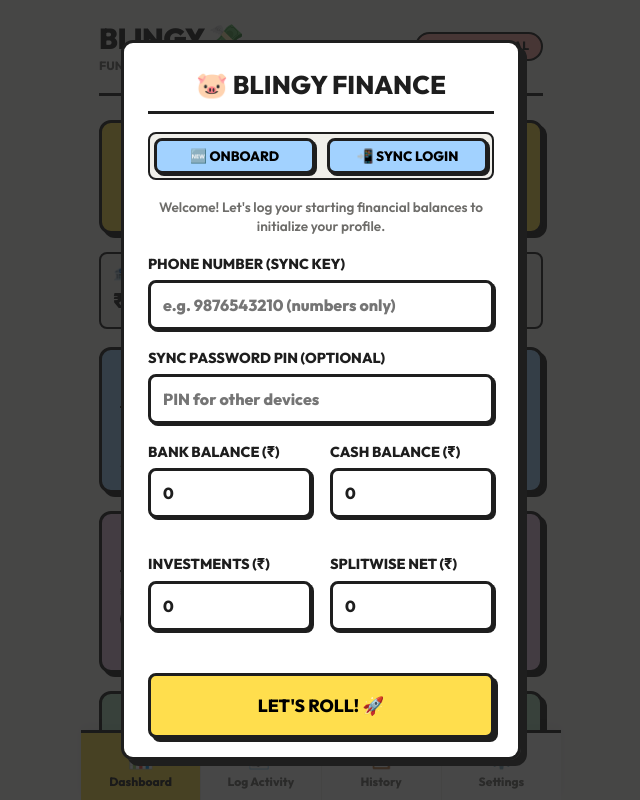
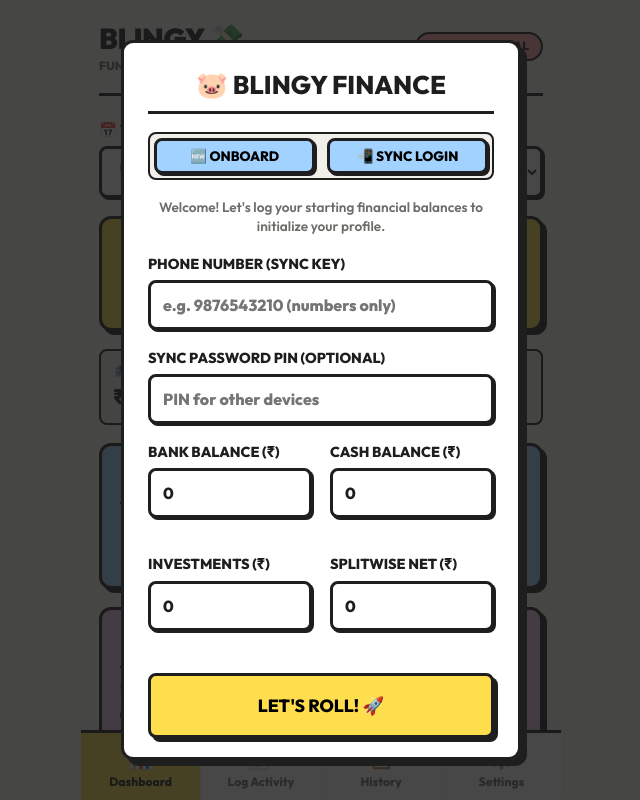
Before and after one commit to parikhniket655/finance-tracker, a plain HTML site: page index.html in a window 1280 px wide. Shown: the top 800 px of the page, without its empty margins (319-959 px from the left). Drawn offline with Linux system fonts and the light colour scheme.

Commit message:
feat: add month selector dropdown to dashboard to filter expenses, income, investments, and running balances by selected month

```diff
--- a/app.js
+++ b/app.js
@@ -256,7 +256,69 @@
   }
 }
 
+function populateMonthSelector() {
+  const selector = document.getElementById('dash-month-select');
+  if (!selector) return;
+
+  const prevValue = selector.value || 'current';
+
+  // Find all unique months in transactions
+  const months = new Set();
+
+  // Add current month by default
+  const today = new Date();
+  const currentYearMonth = today.getFullYear() + '-' + String(today.getMonth() + 1).padStart(2, '0');
+  months.add(currentYearMonth);
+
+  state.transactions.forEach(tx => {
+    if (tx.date && tx.date.length >= 7) {
+      months.add(tx.date.substring(0, 7));
+    }
+  });
+
+  // Convert Set to sorted Array descending
+  const sortedMonths = Array.from(months).sort((a, b) => b.localeCompare(a));
+
+  // Build options
+  selector.innerHTML = '';
+
+  // Add default "Current Month" and "All Time" at the top
+  const optCurrent = document.createElement('option');
+  optCurrent.value = 'current';
+  optCurrent.textContent = '📅 Current Month';
+  selector.appendChild(optCurrent);
+
+  const optAll = document.createElement('option');
+  optAll.value = 'all';
+  optAll.textContent = '🌍 All Time';
+  selector.appendChild(optAll);
+
+  // Add specific month options
+  sortedMonths.forEach(ym => {
+    if (ym === currentYearMonth) return;
+
+    const parts = ym.split('-');
+    const year = parseInt(parts[0], 10);
+    const monthIndex = parseInt(parts[1], 10) - 1;
+    const dateObj = new Date(year, monthIndex, 2);
+    const formattedLabel = dateObj.toLocaleDateString('en-US', { month: 'long', year: 'numeric' });
+
+    const opt = document.createElement('option');
+    opt.value = ym;
+    opt.textContent = `📅 ${formattedLabel}`;
+    selector.appendChild(opt);
+  });
+
+  // Restore previous value
+  if (Array.from(selector.options).some(o => o.value === prevValue)) {
+    selector.value = prevValue;
+  } else {
+    selector.value = 'current';
+  }
+}
+
 function updateDashboardView() {
+  populateMonthSelector();
   const calcs = getFinancialCalculations();
 
   // Net Worth Card
@@ -928,6 +990,10 @@
   if (filterTypeSelect) filterTypeSelect.addEventListener('change', renderHistoryView);
   if (filterCatSelect) filterCatSelect.addEventListener('change', renderHistoryView);
 
+  // Month selector dashboard listener
+  const dashMonthSelect = document.getElementById('dash-month-select');
+  if (dashMonthSelect) dashMonthSelect.addEventListener('change', updateDashboardView);
+
   // Initialize UI View
   updateDashboardView();
 });
--- a/index.html
+++ b/index.html
@@ -96,6 +96,14 @@
 
       <!-- 1. DASHBOARD VIEW -->
       <section id="dashboard-view" class="view-section active">
+        <!-- Month Selector Dropdown -->
+        <div class="form-group" style="margin-bottom: var(--space-md);">
+          <label for="dash-month-select">📅 View Dashboard For</label>
+          <select id="dash-month-select">
+            <!-- Populated dynamically -->
+          </select>
+        </div>
+
         <!-- Net Worth Card -->
         <div class="card card-yellow" style="text-align: center;">
           <h3 style="font-size: 0.85rem; color: var(--gray-dark); text-transform: uppercase; margin-bottom: 4px;">Net Worth Standing</h3>
@@ -368,6 +376,6 @@
   <!-- Toast Notification Container -->
   <div id="toast-container"></div>
 
-  <script src="app.js?v=14"></script>
+  <script src="app.js?v=15"></script>
 </body>
 </html>
```
